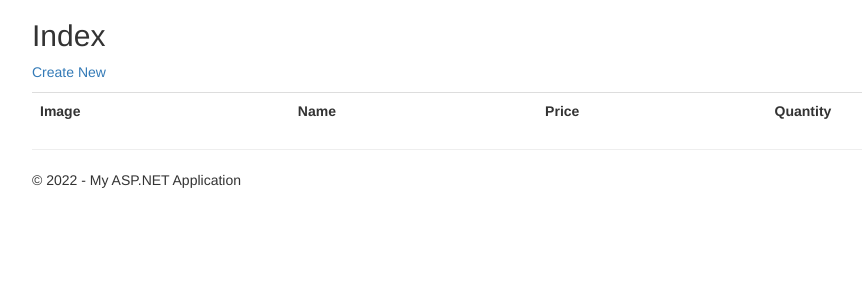
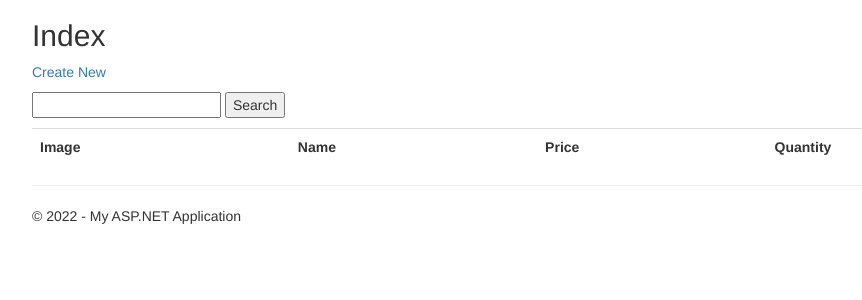
Before and after one commit to Sp0derDev/WebProject, an ASP.NET MVC app: template WebProject/Views/Products/Index.cshtml in a window 1280 px wide. Shown: the part 51-351 px from the top of the page, without its empty margins (38-900 px from the left). Run offline with ASP.NET Core 8 and stand-ins for ASP.NET MVC 5, Linux system fonts and the light colour scheme; the template is opened without the code that fills it, so the values that code supplies are empty; the project's own start-up code is not run, and a stand-in starts its controllers and pages; some libraries are stand-ins or nearby versions.

Commit message:
Adding searchbox

```diff
--- a/WebProject/Views/Products/Index.cshtml
+++ b/WebProject/Views/Products/Index.cshtml
@@ -8,6 +8,14 @@
 
 <p>
     @Html.ActionLink("Create New", "Create")
+
+    @using (Html.BeginForm())
+            {
+                <p>
+                    @Html.TextBox("SearchString")
+                    <input type="submit" value="Search"/>
+                </p>
+            }
 </p>
 <table class="table">
     <tr>
```
